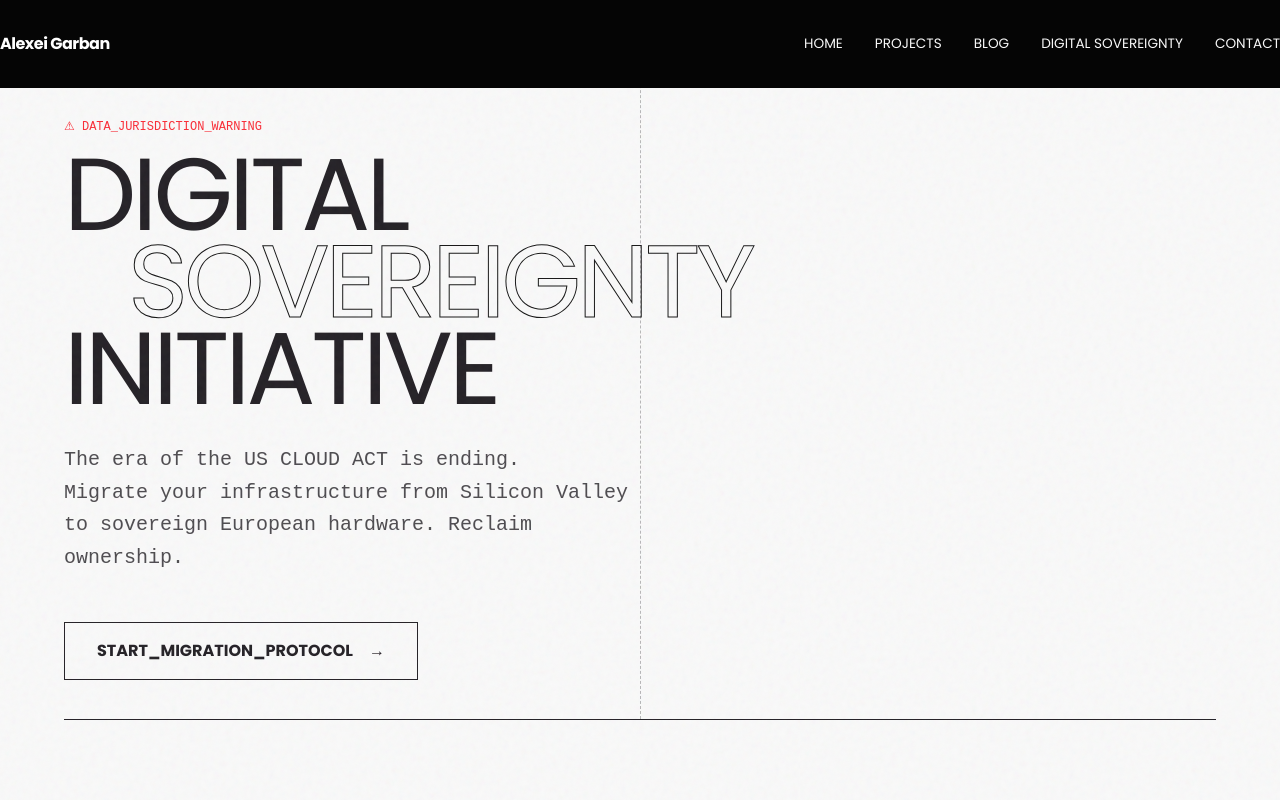
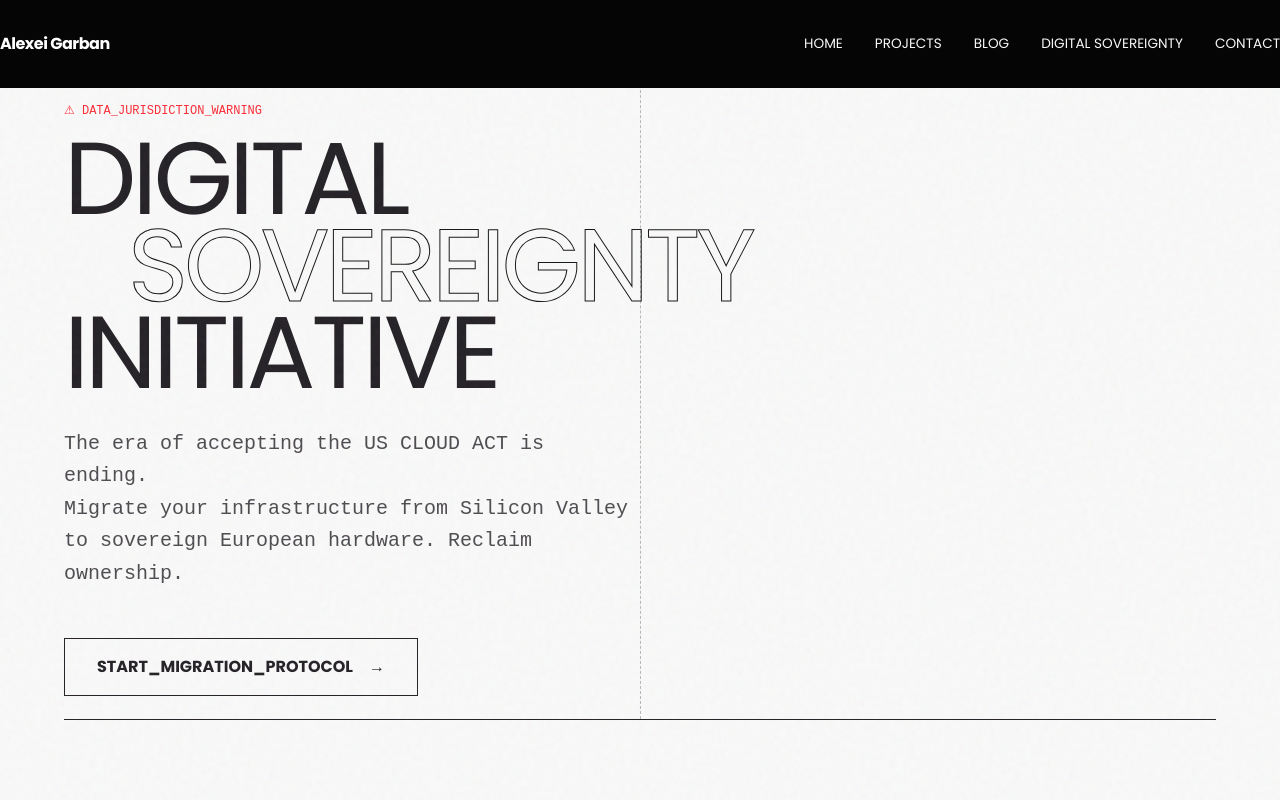
Before and after one commit to garbanv/portfolio24front, a Next.js app: page /digital in a window 1280 px wide. Shown: the top 800 px of the page. Built offline with nearby package versions, Linux system fonts and the light colour scheme.

Commit message:
fix: update text in Digital Sovereignty page to clarify stance on the US CLOUD ACT

```diff
--- a/src/app/digital/page.tsx
+++ b/src/app/digital/page.tsx
@@ -23,7 +23,7 @@ export default function DigitalSovereigntyPage() {
           </h1>
 
           <p className="max-w-xl text-lg md:text-xl font-mono leading-relaxed opacity-80 mb-12">
-            The era of the US CLOUD ACT is ending.
+            The era of accepting the US CLOUD ACT is ending.
             <br />
             Migrate your infrastructure from Silicon Valley to sovereign
             European hardware. Reclaim ownership.
```
